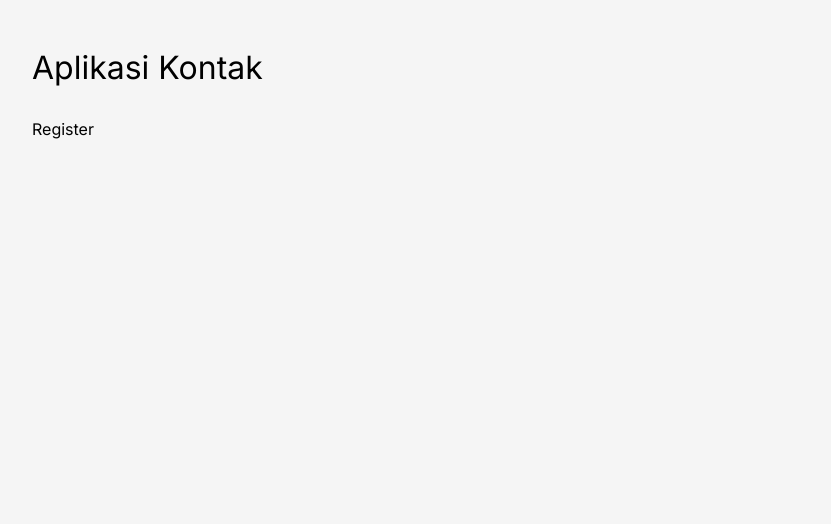
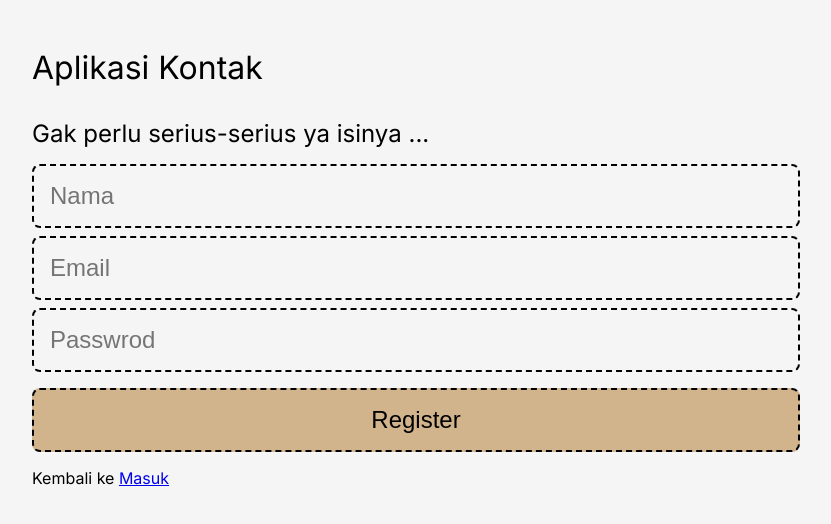
Before and after one commit to hikio-17/contacts-app, a React (Create React App) app: page /register in a window 1280 px wide. Shown: the top 524 px of the page, without its empty margins (224-1055 px from the left). Built offline with nearby package versions, Linux system fonts and the light colour scheme.

Commit message:
create form register

```diff
--- a/src/components/ContactApp.jsx
+++ b/src/components/ContactApp.jsx
@@ -3,8 +3,8 @@
 import { Routes, Route } from 'react-router-dom';
 import HomePage from '../pages/HomePage';
 import AddPage from '../pages/AddPage';
-import Register from '../pages/Register';
-import Login from '../pages/Login';
+import RegisterPage from '../pages/RegisterPage';
+import LoginPage from '../pages/LoginPage';
 
 class ContactApp extends React.Component {
   constructor(props) {
@@ -25,8 +25,8 @@
 
           <main>
             <Routes>
-              <Route path="*" element={<Login />} />
-              <Route path="/register" element={<Register />} />
+              <Route path="*" element={<LoginPage />} />
+              <Route path="/register" element={<RegisterPage />} />
             </Routes>
           </main>
         </div>
--- /dev/null
+++ b/src/components/RegisterInput.jsx
@@ -0,0 +1,70 @@
+import React from 'react';
+import PropTypes from 'prop-types';
+
+class RegisterInput extends React.Component {
+   constructor(props) {
+      super(props);
+
+      this.state = {
+         name: '',
+         email: '',
+         password: '',
+      }
+
+      this.onNameChange = this.onNameChange.bind(this);
+      this.onEmailChange = this.onEmailChange.bind(this);
+      this.onPasswordChange = this.onPasswordChange.bind(this);
+      this.onSubmitHandler = this.onSubmitHandler.bind(this);
+   }
+
+   onNameChange(event) {
+      this.setState(() => {
+         return {
+            name: event.target.value,
+         }
+      })
+   }
+
+   onEmailChange(event) {
+      this.setState(() => {
+         return {
+            email: event.target.value,
+         }
+      })
+   }
+
+   onPasswordChange(event) {
+      this.setState(() => {
+         return {
+            password: event.target.value,
+         }
+      })
+   }
+
+   onSubmitHandler(event) {
+      event.preventDefault();
+
+      this.props.register({
+         name: this.state.name,
+         email: this.state.email,
+         password: this.state.password
+      })
+   }
+
+   render() {
+      return (
+         <form className='register-input' onSubmit={this.onSubmitHandler}>
+            <input type='text' placeholder='Nama' value={this.state.name} onChange={this.onNameChange} />
+            <input type='email' placeholder='Email' value={this.state.email} onChange={this.onEmailChange} />
+            <input type='password' placeholder='Passwrod' autoComplete='current-password' value={this.state.password} onChange={this.onPasswordChange} />
+            <button type='submit'>Register</button>
+         </form>
+      )
+   }
+}
+
+RegisterInput.propTypes = {
+   register: PropTypes.func.isRequired,
+}
+
+export default RegisterInput;
--- a/src/pages/Login.jsx
+++ b/src/pages/LoginPage.jsx
@@ -1,9 +1,9 @@
 import React from 'react'
 
-const Login = () => {
+const LoginPage = () => {
   return (
     <div>Login</div>
   )
 }
 
-export default Login
+export default LoginPage
--- a/src/pages/Register.jsx
+++ /dev/null
@@ -1,9 +0,0 @@
-import React from 'react'
-
-const Register = () => {
-  return (
-    <div>Register</div>
-  )
-}
-
-export default Register
--- /dev/null
+++ b/src/pages/RegisterPage.jsx
@@ -0,0 +1,23 @@
+import React from 'react';
+import { Link, useNavigate } from 'react-router-dom';
+import RegisterInput from '../components/RegisterInput';
+import { register } from '../utils/api';
+
+function RegisterPage() {
+  const navigate = useNavigate();
+  async function onRegisterHandler(user) {
+    const { error } = await register(user);
+    if (!error) {
+      navigate('/')
+    }
+  }
+  return (
+    <section className='register-page'>
+      <h2>Gak perlu serius-serius ya isinya ...</h2>
+      <RegisterInput register={onRegisterHandler} />
+      <p>Kembali ke <Link to='/'>Masuk</Link></p>
+    </section>
+  )
+}
+
+export default RegisterPage;
```
